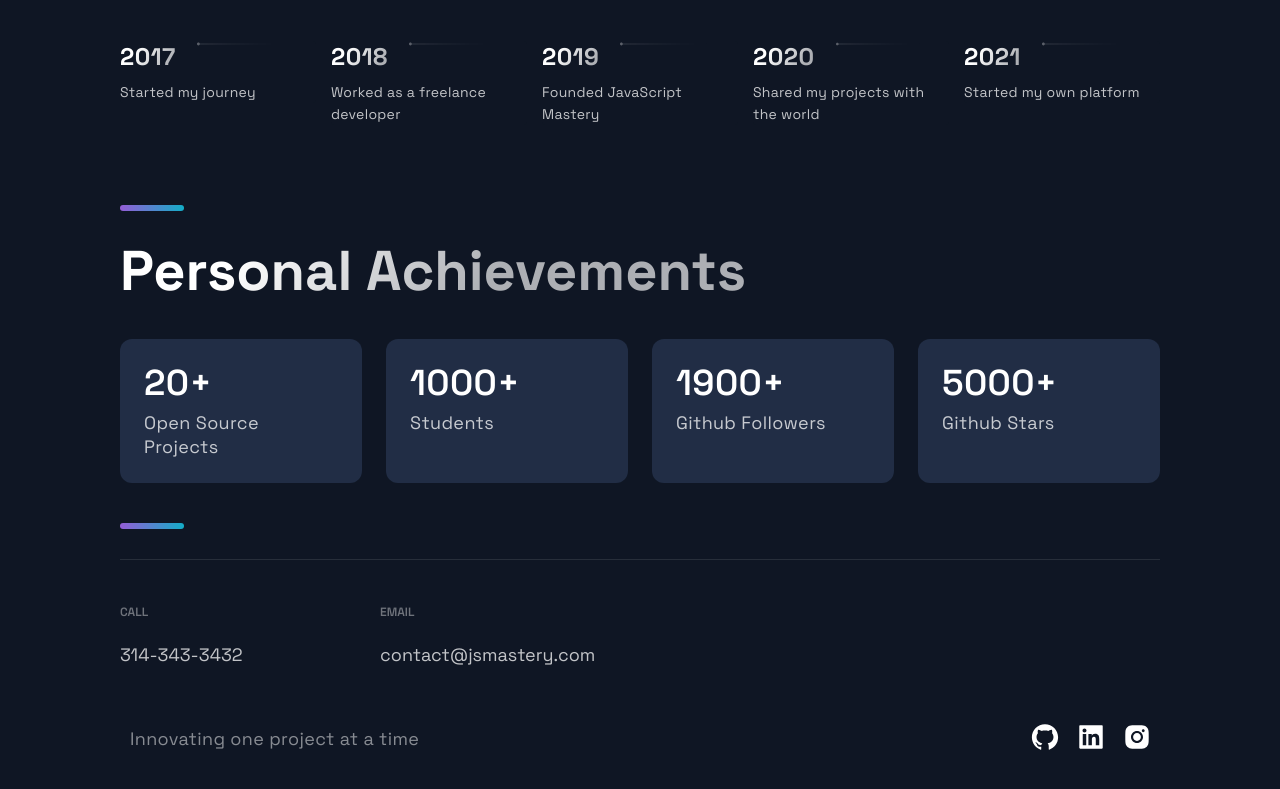
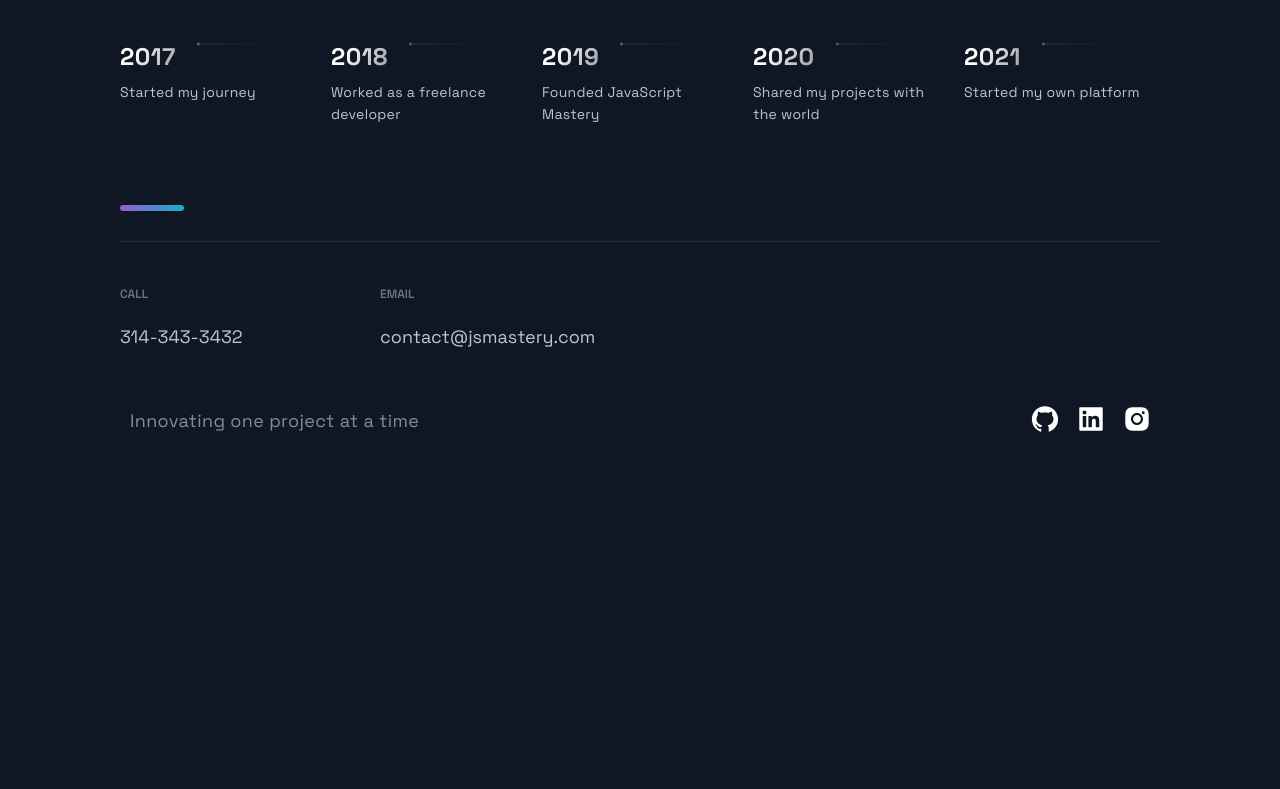
Before and after one commit to jefim9413/Portf-lio, a Next.js app: page / in a window 1280 px wide. Shown: the part 2985-3774 px from the top of the page. After the commit the page ends 3482 px from the top, so only its background shows below. Built offline with nearby package versions, Linux system fonts and the light colour scheme.

Commit message:
finalizando as alterações do index

```diff
--- a/src/pages/index.js
+++ b/src/pages/index.js
@@ -17,7 +17,6 @@ const Home = () => {
       <Projects />
       <Technologies />
       <Timeline />
-      <Acomplishments />
     </Layout>
   );
 };
```
